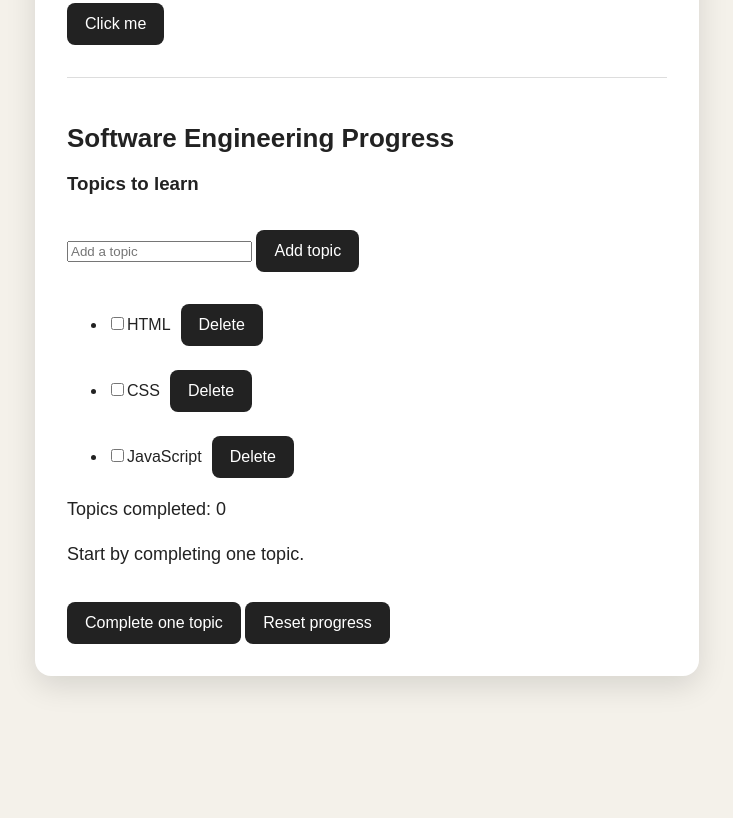
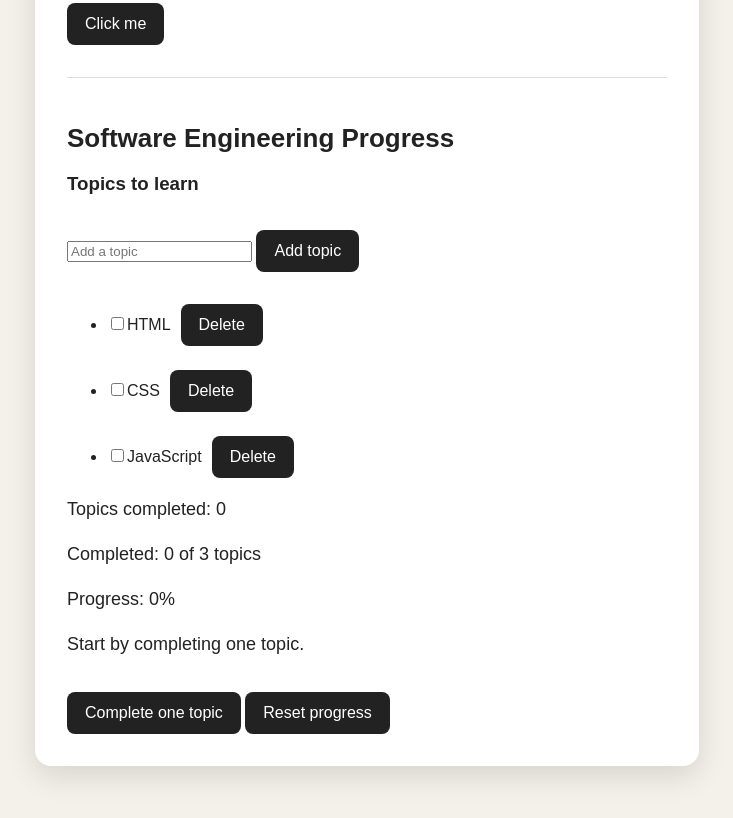
Before and after one commit to jonagid/hello-jon, a plain HTML site: page index.html in a window 1280 px wide. Shown: the part 379-1197 px from the top of the page, without its empty margins (273-1006 px from the left). Before the commit the page ends 1135 px from the top, so only its background shows below. Drawn offline with Linux system fonts and the light colour scheme.

Commit message:
Add progress summary

```diff
--- a/index.html
+++ b/index.html
@@ -37,6 +37,10 @@
 
   <p id="progressText">Topics completed: 0</p>
 
+  <p id="progressSummary">Completed: 0 of 0 topics</p>
+
+<p id="progressPercent">Progress: 0%</p>
+
 <p id="progressMessage">Start by completing one topic.</p>
 
 <button id="progressButton">Complete one topic</button>
--- a/script.js
+++ b/script.js
@@ -1,6 +1,11 @@
 const topicList = document.getElementById("topicList");
 const newTopicInput = document.getElementById("newTopicInput");
 const addTopicButton = document.getElementById("addTopicButton");
+
+const progressText = document.getElementById("progressText");
+const progressSummary = document.getElementById("progressSummary");
+const progressPercent = document.getElementById("progressPercent");
+const progressMessage = document.getElementById("progressMessage");
 
 const savedTopics = JSON.parse(localStorage.getItem("topics"));
 
@@ -25,6 +30,36 @@ saveTopics();
 
 function saveTopics() {
   localStorage.setItem("topics", JSON.stringify(topics));
+}
+
+function updateProgress() {
+  const completedCount = topics.filter(function (topic) {
+    return topic.completed;
+  }).length;
+
+  const totalCount = topics.length;
+
+  let percentComplete = 0;
+
+  if (totalCount > 0) {
+    percentComplete = Math.round((completedCount / totalCount) * 100);
+  }
+
+  progressText.textContent = `Topics completed: ${completedCount}`;
+
+  progressSummary.textContent = `Completed: ${completedCount} of ${totalCount} topics`;
+
+  progressPercent.textContent = `Progress: ${percentComplete}%`;
+
+  if (completedCount === 0) {
+    progressMessage.textContent = "Start by completing one topic.";
+  } else if (percentComplete < 50) {
+    progressMessage.textContent = "Good start. Keep going.";
+  } else if (percentComplete < 100) {
+    progressMessage.textContent = "Nice progress. You are building momentum.";
+  } else {
+    progressMessage.textContent = "Great work. All topics completed.";
+  }
 }
 
 function renderTopics() {
@@ -69,6 +104,8 @@ function renderTopics() {
 
     topicList.appendChild(listItem);
   });
+
+  updateProgress();
 }
 
 addTopicButton.addEventListener("click", function () {
@@ -78,10 +115,10 @@ addTopicButton.addEventListener("click", function () {
     return;
   }
 
-topics.push({
-  name: newTopic,
-  completed: false,
-});
+  topics.push({
+    name: newTopic,
+    completed: false,
+  });
 
   saveTopics();
 
```
